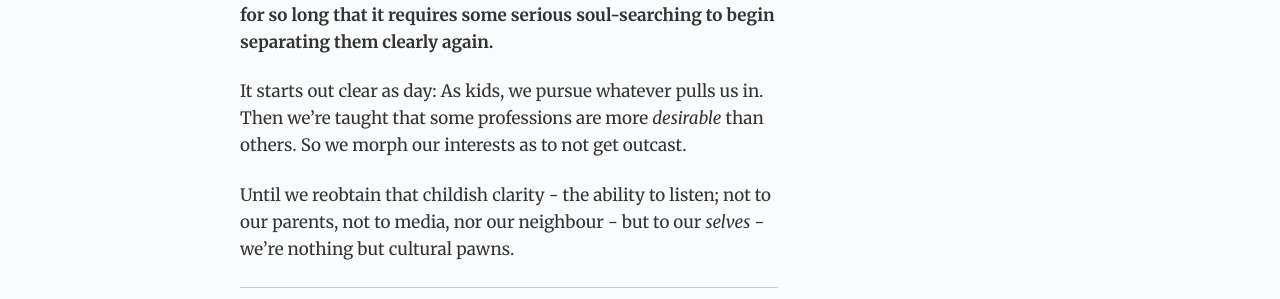
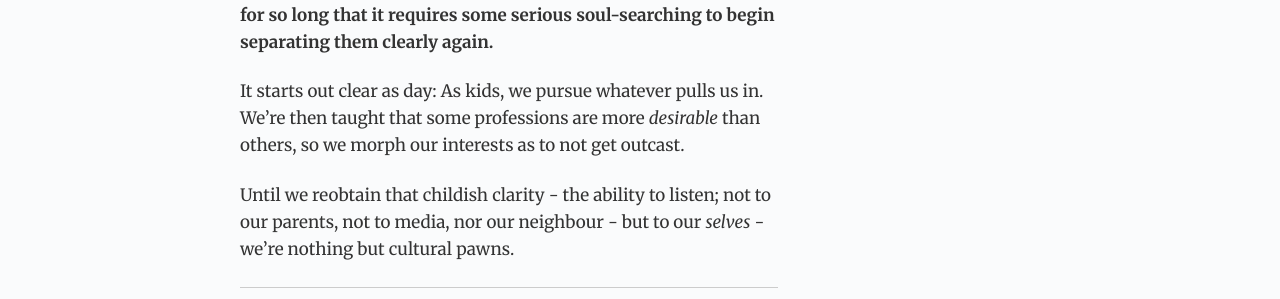
Before and after one commit to gdbroman/broman.blog, a Jekyll site: the page built from _posts/2020/2020-10-14-the-craft.md, in a window 1280 px wide. Shown: the part 1069-1368 px from the top of the page. Built offline with Jekyll 4.4.1, drawn with Linux system fonts in a browser that asks for light colours.

Commit message:
revision

```diff
--- a/_posts/2020/2020-10-14-the-craft.md
+++ b/_posts/2020/2020-10-14-the-craft.md
@@ -17,6 +17,6 @@ How to evaluate the autheticity of one's values? To distinguish natural inclinat
 
 **For many, the craft, and the *idea* of the craft, have been mixed up for so long that it requires some serious soul-searching to begin separating them clearly again.**
 
-It starts out clear as day: As kids, we pursue whatever pulls us in. Then we're taught that some professions are more *desirable* than others. So we morph our interests as to not get outcast.
+It starts out clear as day: As kids, we pursue whatever pulls us in. We're then taught that some professions are more *desirable* than others, so we morph our interests as to not get outcast.
 
 Until we reobtain that childish clarity - the ability to listen; not to our parents, not to media, nor our neighbour - but to our *selves* - we're nothing but cultural pawns.
```
